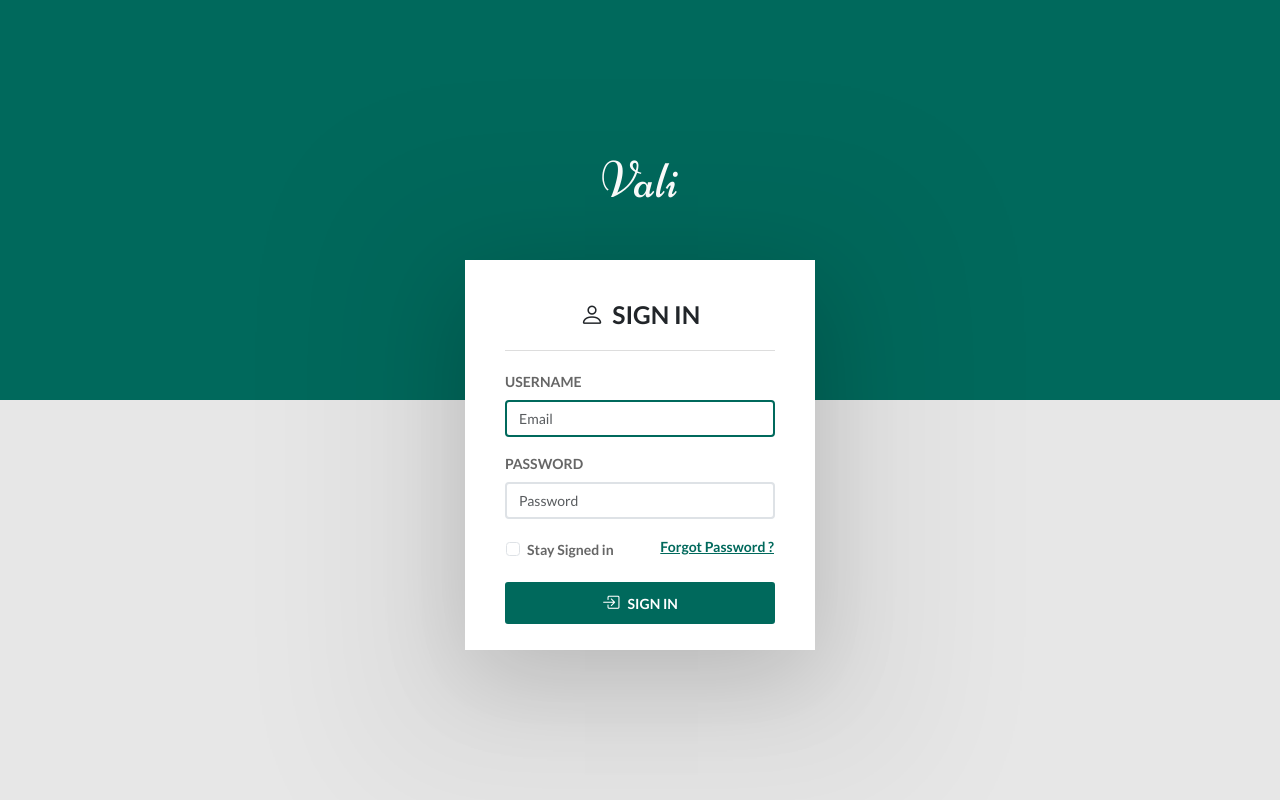
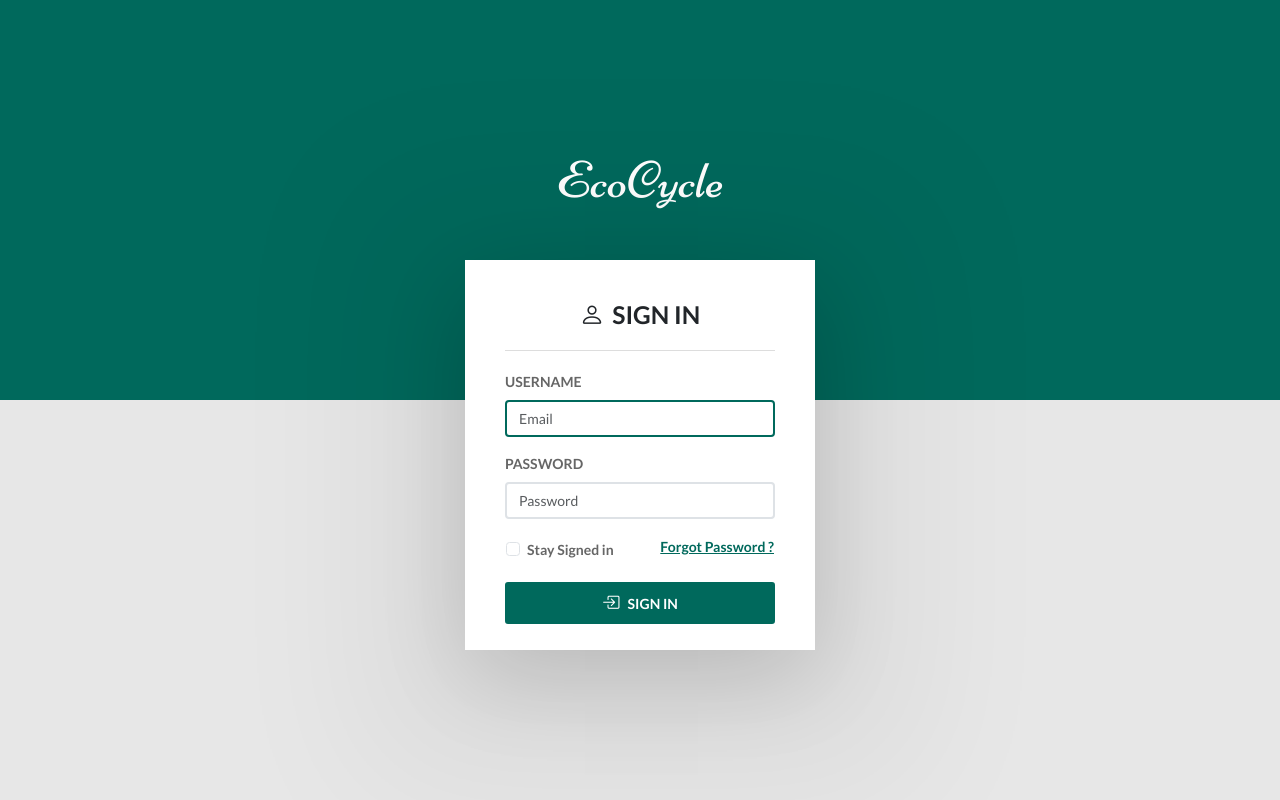
Before and after one commit to chahdzhaira/EcoDev, a Laravel app: page /page-login in a window 1280 px wide. Run offline with Laravel 9, Linux system fonts and the light colour scheme; style sheets or scripts are compiled from the project's sources.

Commit message:
integ template

```diff
--- a/resources/assets/css/index.css
+++ b/resources/assets/css/index.css
@@ -16,7 +16,8 @@ line-height:55px;
 font-size:90px;
  }
 .center_h {
-background-image: url(../img/1.jpg);
+background-image: url(../img/111.jpg);
+background-size: cover;
 background-position: center;
 }
 .center_h2{
@@ -31,7 +32,7 @@ padding-bottom:80px;
 
 /*********************shed****************/
 #sched{
-background-image: url(../img/2.jpg);
+background-image: url(../img/222.jpg);
 background-position: center;
     background-size: cover;
  }
--- a/resources/views/BackOffice/page-lockscreen.blade.php
+++ b/resources/views/BackOffice/page-lockscreen.blade.php
@@ -8,7 +8,7 @@
     @vite(['resources/assets/css/main.css'])
     <!-- Font-icon css-->
     <link rel="stylesheet" type="text/css" href="https://cdn.jsdelivr.net/npm/bootstrap-icons@1.10.5/font/bootstrap-icons.css">
-    <title>Lockscreen - Vali Admin</title>
+    <title>EcoCycle</title>
   </head>
   <body>
     <section class="material-half-bg">
@@ -16,7 +16,7 @@
     </section>
     <section class="lockscreen-content">
       <div class="logo">
-        <h1>Vali</h1>
+        <h1>EcoCycle</h1>
       </div>
       <div class="lock-box"><img class="rounded-circle user-image" src="https://randomuser.me/api/portraits/men/1.jpg">
         <h4 class="text-center user-name">John Doe</h4>
--- a/resources/views/BackOffice/page-login.blade.php
+++ b/resources/views/BackOffice/page-login.blade.php
@@ -8,7 +8,7 @@
     @vite(['resources/assets/css/main.css'])
     <!-- Font-icon css-->
     <link rel="stylesheet" type="text/css" href="https://cdn.jsdelivr.net/npm/bootstrap-icons@1.10.5/font/bootstrap-icons.css">
-    <title>Login - Vali Admin</title>
+    <title>Login</title>
   </head>
   <body>
     <section class="material-half-bg">
@@ -16,7 +16,7 @@
     </section>
     <section class="login-content">
       <div class="logo">
-        <h1>Vali</h1>
+        <h1>EcoCycle</h1>
       </div>
       <div class="login-box">
         <form class="login-form" action="{{ route('indexBack') }}">
--- a/routes/web.php
+++ b/routes/web.php
@@ -14,8 +14,8 @@ use Illuminate\Support\Facades\Route;
 */
 
 Route::get('/', function () {
-    return view('welcome');
-});
+    return view('BackOffice.page-login');
+})->name('page-login');
 
 // route FrontOffice
 
```
Also changed, not shown: resources/assets/img/111.jpg (added), resources/assets/img/222.jpg (added).
